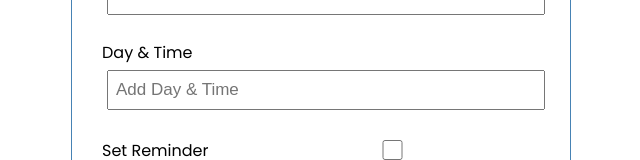
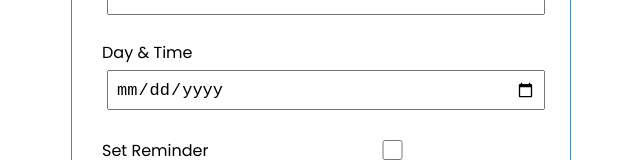
Before and after one commit to CoolZonee/task-tracker, a React (Create React App) app: page / in a window 1280 px wide. Both pictures are taken after a click on the button "Add". Shown: the part 189-349 px from the top of the page, without its empty margins (319-959 px from the left). Built offline with nearby package versions, Linux system fonts and the light colour scheme; no server answers.

Commit message:
Added axios into the application

```diff
--- a/package.json
+++ b/package.json
@@ -2,10 +2,12 @@
   "name": "react-task-tracker",
   "version": "0.1.0",
   "private": true,
+  "proxy": "http://localhost:8000",
   "dependencies": {
     "@testing-library/jest-dom": "^5.14.1",
     "@testing-library/react": "^11.2.7",
     "@testing-library/user-event": "^12.8.3",
+    "axios": "^0.21.1",
     "react": "^17.0.2",
     "react-dom": "^17.0.2",
     "react-icons": "^4.2.0",
--- a/src/App.js
+++ b/src/App.js
@@ -1,41 +1,30 @@
 import Header from './components/Header'
 import Tasks from './components/Tasks'
 import AddTask from './components/AddTask'
-import { useState } from "react"
+import taskService from './services/task.service'
+import { useState, useEffect } from "react"
 
 const App = () => {
   const [showAddTask, setShowAddTask] = useState(false)
-  const [tasks, setTasks] = useState([
-    {
-        id: 1,
-        text: 'Doctors Appointment',
-        day: 'Feb 5th at 2:30pm',
-        reminder: true,
-    },
-    {
-        id: 2,
-        text: 'Meeting at School',
-        day: 'Feb 6th at 1:30pm',
-        reminder: true,
-    },
-    {
-        id: 3,
-        text: 'Food Shopping',
-        day: 'Feb 5th at 2:30pm',
-        reminder: false,
-    },
-])
+  const [tasks, setTasks] = useState([])
+
+  useEffect(() => {
+    refreshTask()
+  }, [])
+
+// Refresh Task
+const refreshTask = () => {
+  taskService.getAll().then(res => setTasks(res.data))
+}
 
 // Add Task
 const addTask = (task) => {
-  const id = Math.floor(Math.random() * 10000) + 1
-  const newTask = { id, ...task }
-  setTasks([...tasks, newTask])
+  taskService.create(task).then(res => refreshTask())
 }
 
 // Delete Task
 const deleteTask = (id) => {
-  setTasks(tasks.filter((task) => task.id !== id))
+  taskService.delete(id).then(res => refreshTask())
 }
 
 // Toggle Reminder
--- a/src/components/AddTask.js
+++ b/src/components/AddTask.js
@@ -27,7 +27,7 @@ const AddTask = ({ onAdd }) => {
             </div>
             <div className='form-control'>
                 <label>Day & Time</label>
-                <input type='text' placeholder='Add Day & Time' value={day} onChange={(e) => setDay(e.target.value)} />
+                <input type='date' value={day} onChange={(e) => setDay(e.target.value)} />
             </div>
             <div className='form-control form-control-check'>
                 <label>Set Reminder</label>
--- /dev/null
+++ b/src/http-common.js
@@ -0,0 +1,8 @@
+import axios from 'axios';
+
+export default axios.create({
+    baseURL: 'http://localhost:8000/api',
+    header: {
+        "Content-type": "application/json"
+    }
+});
--- /dev/null
+++ b/src/services/task.service.js
@@ -0,0 +1,21 @@
+import http from '../http-common';
+
+class TaskService {
+    getAll() {
+        return http.get("/task_tracker/");
+    }
+
+    create(data) {
+        return http.post("/task_tracker/", data);
+    }
+
+    update(id, data) {
+        return http.put(`/task_tracker/${id}/`, data);
+    }
+
+    delete(id) {
+        return http.delete(`/task_tracker/${id}/`);
+    }
+}
+
+export default new TaskService();
```
Also changed, not shown: 1 other file (tests, documents, lock files or other folders).
